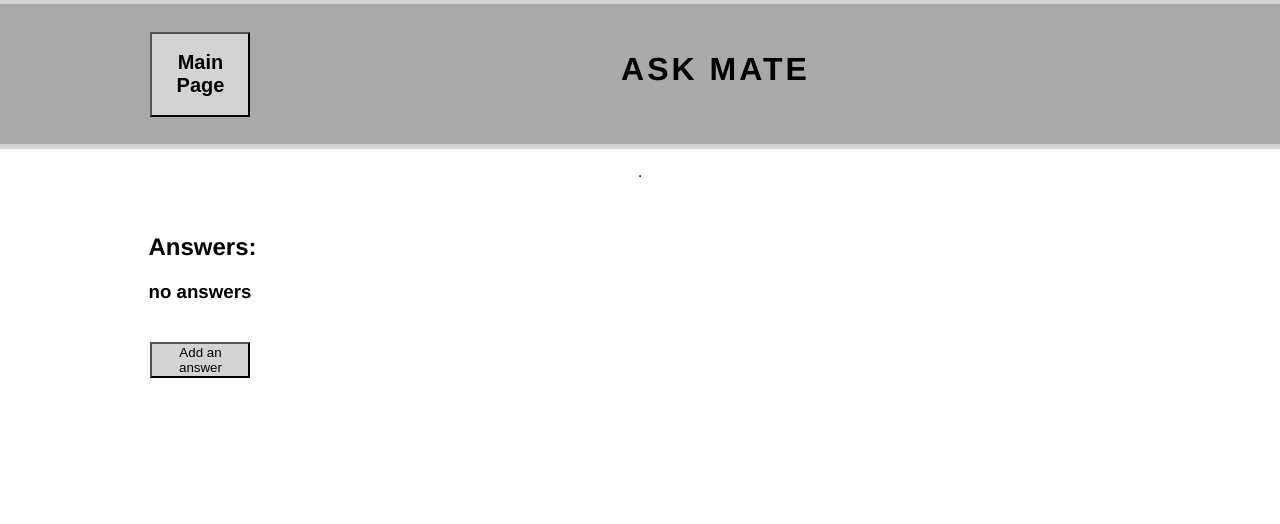
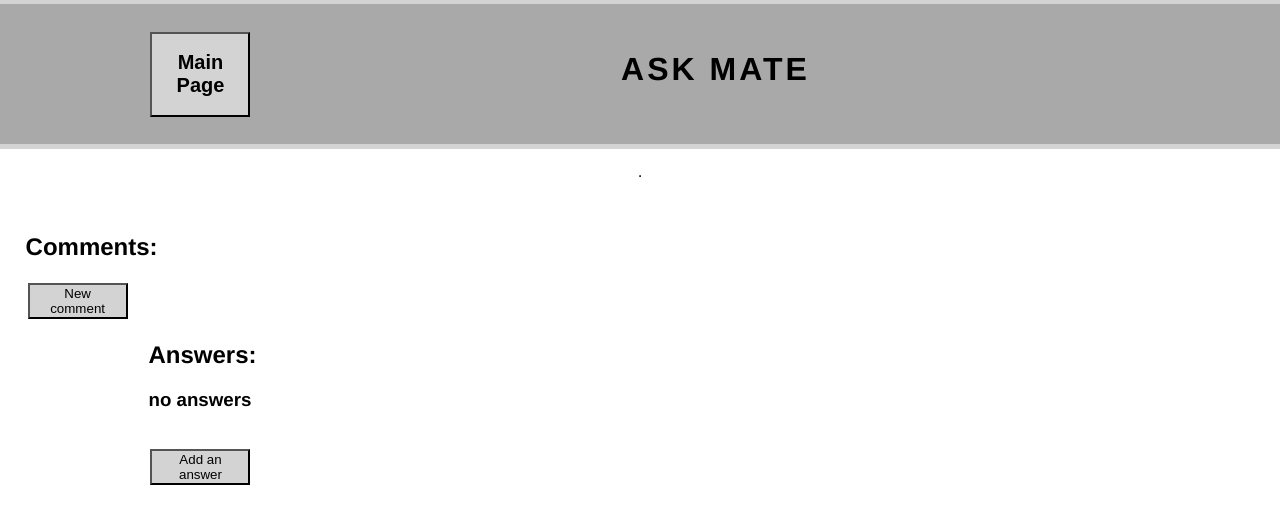
Before and after one commit to ddeer1109/AskMate-python-flask, a Flask app: template templates/question.html in a window 1280 px wide. Shown: the top 524 px of the page. Run offline with Flask 2, Linux system fonts and the light colour scheme; the template is opened without the code that fills it, so the values that code supplies are empty.

Commit message:
add_comment_to_question done, needs some changes

```diff
--- a/server.py
+++ b/server.py
@@ -32,10 +32,12 @@ def display_question(question_id):
 
     question = data_manager.get_question_by_id(question_id)
     answers = data_manager.get_answers_for_question(question_id)
+    comments = data_manager.get_comments_for_question(question_id)
 
     return render_template("question.html",
                            question=question,
                            answers=answers,
+                           comments = comments
                            )
 
 
@@ -66,6 +68,21 @@ def new_answer(question_id):
     data_manager.add_new_answer(request.form, request.files, question_id)
 
     return redirect(f'/question/{question_id}')
+
+@app.route("/question/<question_id>/add-comment")
+def display_add_comment(question_id):
+
+    return render_template('add_comment.html')
+
+@app.route("/question/<question_id>/add-comment", methods=["POST"])
+def new_comment(question_id):
+
+    data_manager.add_new_comment(request.form, question_id)
+    return redirect(f'/question/{question_id}')
+
+
+
+
 #
 #
 # @app.route("/question/<question_id>/delete")
--- a/templates/question.html
+++ b/templates/question.html
@@ -62,6 +62,19 @@
     </table>
     <br>
     <br>
+
+    <div class="comments_section">
+    <h2>Comments:</h2>
+    {% for comment in comments %}
+        <h3>{{ comment.message }}</h3>
+    {% endfor %}
+
+    <button  class="btn-link">
+            <a href="/question/{{ question['id'] }}/add-comment">New comment</a>
+        </button>
+
+    </div>
+
 
     <div class="answers_section">
     <h2>Answers:</h2>
```
Also changed, not shown: data_manager.py (+32 -0 lines), requirements.txt (+7 -0 lines), templates/add_comment.html (added, +18 -0 lines).
